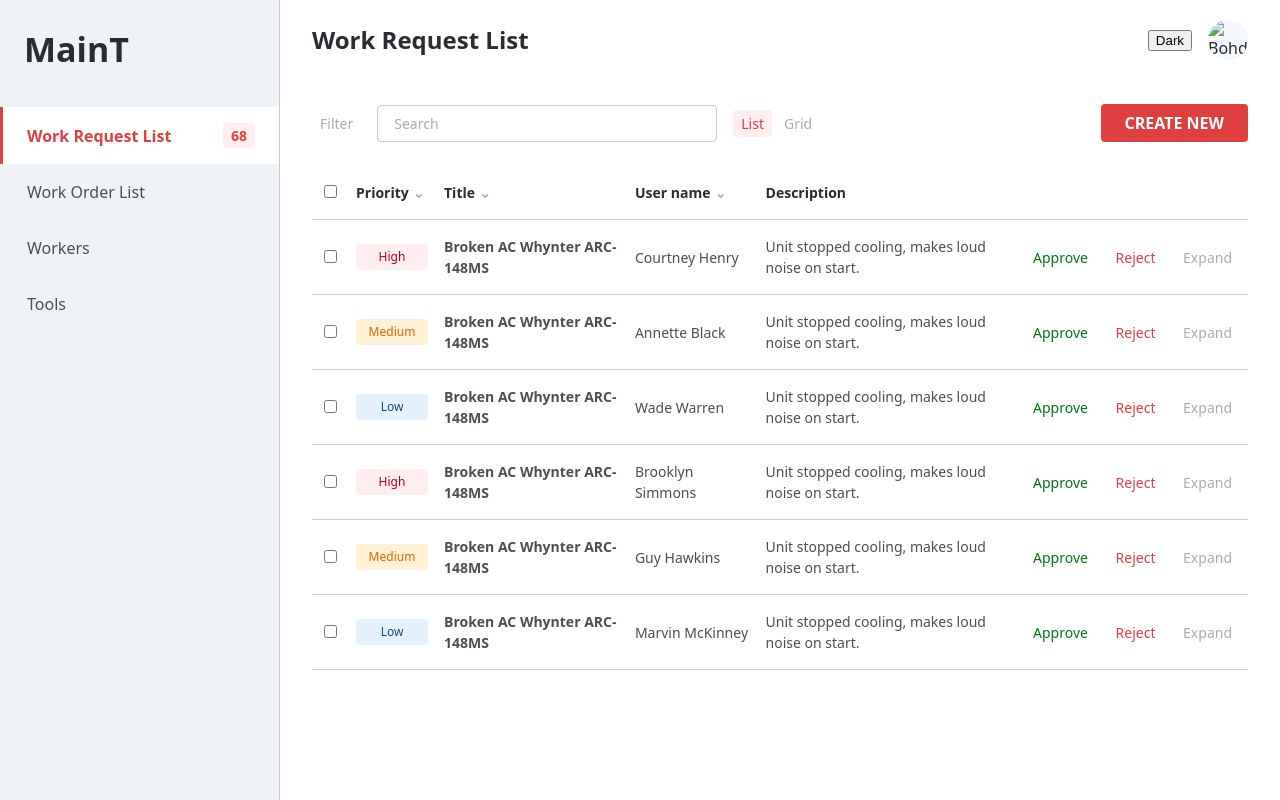
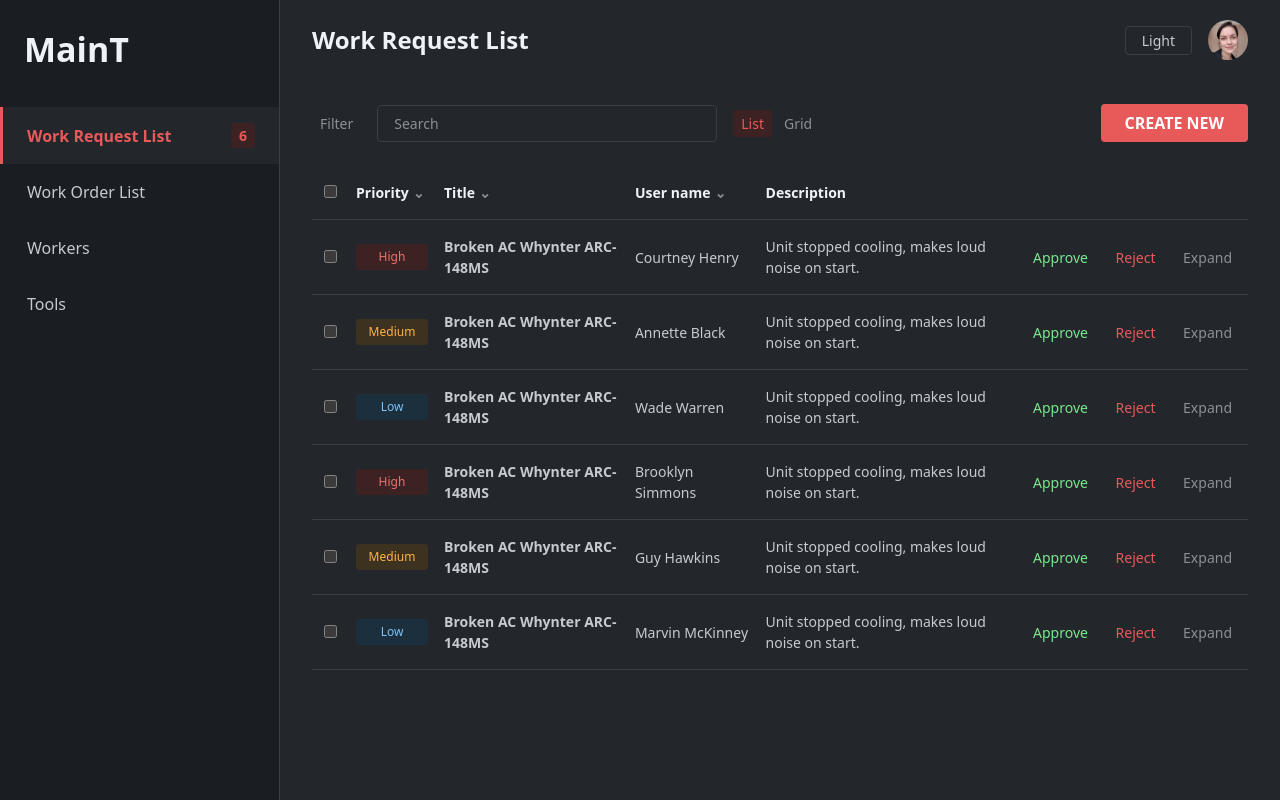
Before and after one commit to dandrieieva/maint-cmms, a website: page index.html in a window 1280 px wide. Both pictures are taken after a click on the button "Dark". Drawn offline with Linux system fonts and the light colour scheme.

Commit message:
feat: polish dark theme, native controls and avatar

```diff
--- a/index.html
+++ b/index.html
@@ -13,7 +13,7 @@
       <li>
         <a class="sidebar__link sidebar__link--active" href="index.html" aria-current="page">
           Work Request List
-          <span class="sidebar__badge">68</span>
+          <span class="sidebar__badge">6</span>
         </a>
       </li>
       <li><a class="sidebar__link" href="#">Work Order List</a></li>
@@ -26,7 +26,7 @@
 <header class="page-header">
   <h1 class="page-header__title">Work Request List</h1>
   <button type="button" class="theme-toggle">Dark</button>
-  <img class="page-header__avatar" src="" alt="Bohdana Andrieieva">
+  <img class="page-header__avatar" src="images/avatar.jpeg" alt="Bohdana Andrieieva">
 </header>
 
 <main class="page-main">
@@ -137,5 +137,6 @@
     </table>
   </section>
 </main>
+<script src="js/theme.js"></script>
 </body>
 </html>
--- /dev/null
+++ b/js/theme.js
@@ -0,0 +1,23 @@
+const STORAGE_KEY = 'maint-theme';
+const root = document.documentElement;
+const toggle = document.querySelector('.theme-toggle');
+
+const saved = localStorage.getItem(STORAGE_KEY);
+if (saved) {
+  root.setAttribute('data-theme', saved);
+}
+
+function updateLabel() {
+  const isDark = root.getAttribute('data-theme') === 'dark';
+  toggle.textContent = isDark ? 'Light' : 'Dark';
+  toggle.setAttribute('aria-pressed', String(isDark));
+}
+
+updateLabel();
+
+toggle.addEventListener('click', () => {
+  const next = root.getAttribute('data-theme') === 'dark' ? 'light' : 'dark';
+  root.setAttribute('data-theme', next);
+  localStorage.setItem(STORAGE_KEY, next);
+  updateLabel();
+});
--- a/scss/_button.scss
+++ b/scss/_button.scss
@@ -67,3 +67,20 @@
   content: '⌄';
   color: var(--color-text-muted);
 }
+
+.theme-toggle {
+  margin-left: auto;
+  padding: var(--space-xs) var(--space-md);
+  border: 1px solid var(--color-border);
+  border-radius: var(--radius-sm);
+  background: transparent;
+  color: var(--color-text-copy);
+  font-family: inherit;
+  font-size: var(--font-size-sm);
+  cursor: pointer;
+}
+
+.theme-toggle:hover {
+  background: var(--color-surface-selected);
+  color: var(--color-text);
+}
--- /dev/null
+++ b/scss/_header.scss
@@ -0,0 +1,13 @@
+.page-header__title {
+  margin: 0;
+  font-size: var(--font-size-2xl);
+  font-weight: var(--font-weight-semibold);
+}
+
+.page-header__avatar {
+  width: 40px;
+  height: 40px;
+  border-radius: 50%;
+  object-fit: cover;
+  background: var(--color-surface-selected);
+}
--- /dev/null
+++ b/scss/_sidebar.scss
@@ -0,0 +1,46 @@
+.sidebar__logo {
+  display: block;
+  padding: 0 var(--space-lg) var(--space-xl);
+  font-size: var(--font-size-3xl);
+  font-weight: var(--font-weight-semibold);
+  color: var(--color-text);
+  text-decoration: none;
+}
+
+.sidebar__nav ul {
+  list-style: none;
+  margin: 0;
+  padding: 0;
+}
+
+.sidebar__link {
+  display: flex;
+  align-items: center;
+  gap: var(--space-sm);
+  padding: var(--space-md) var(--space-lg);
+  color: var(--color-text-copy);
+  font-size: var(--font-size-md);
+  text-decoration: none;
+  border-left: 3px solid transparent;
+}
+
+.sidebar__link:hover {
+  background: var(--color-surface-selected);
+}
+
+.sidebar__link--active {
+  color: var(--color-primary);
+  font-weight: var(--font-weight-semibold);
+  background: var(--color-surface);
+  border-left-color: var(--color-primary);
+}
+
+.sidebar__badge {
+  margin-left: auto;
+  padding: 2px var(--space-sm);
+  border-radius: var(--radius-sm);
+  background: var(--color-danger-light);
+  color: var(--color-primary);
+  font-size: var(--font-size-sm);
+  font-weight: var(--font-weight-semibold);
+}
--- /dev/null
+++ b/scss/_toolbar.scss
@@ -0,0 +1,44 @@
+.toolbar {
+  display: flex;
+  align-items: center;
+  gap: var(--space-md);
+  padding: var(--space-lg) 0;
+}
+
+.search {
+  position: relative;
+  flex: 0 0 340px;
+}
+
+.search__input {
+  width: 100%;
+  padding: var(--space-sm) var(--space-md);
+  border: 1px solid var(--color-border);
+  border-radius: var(--radius-sm);
+  background: var(--color-surface);
+  color: var(--color-text);
+  font-family: inherit;
+  font-size: var(--font-size-sm);
+}
+
+.search__input::placeholder {
+  color: var(--color-text-muted);
+}
+
+.search__input:focus {
+  border-color: var(--color-link);
+}
+
+.view-switch {
+  display: flex;
+  gap: var(--space-xs);
+}
+
+.icon-button--active {
+  color: var(--color-primary);
+  background: var(--color-danger-light);
+}
+
+.toolbar .button--primary {
+  margin-left: auto;
+}
--- a/scss/_variables.scss
+++ b/scss/_variables.scss
@@ -1,4 +1,6 @@
 :root {
+  color-scheme: light;
+
   /* Surfaces */
   --color-bg: #eff3f8;
   --color-surface: #ffffff;
@@ -76,6 +78,8 @@
 }
 
 [data-theme='dark'] {
+  color-scheme: dark;
+
   --color-bg: #1a1d21;
   --color-surface: #23272c;
   --color-surface-selected: #2b3038;
--- a/scss/main.scss
+++ b/scss/main.scss
@@ -22,6 +22,13 @@ body {
   line-height: var(--line-height);
 }
 
+body,
+.sidebar,
+.page-header,
+.page-main {
+  transition: background-color 0.2s ease, color 0.2s ease;
+}
+
 .visually-hidden {
   position: absolute;
   width: 1px;
```
Also changed, not shown: css/main.css, images/avatar.jpeg (added), 2 other files.
